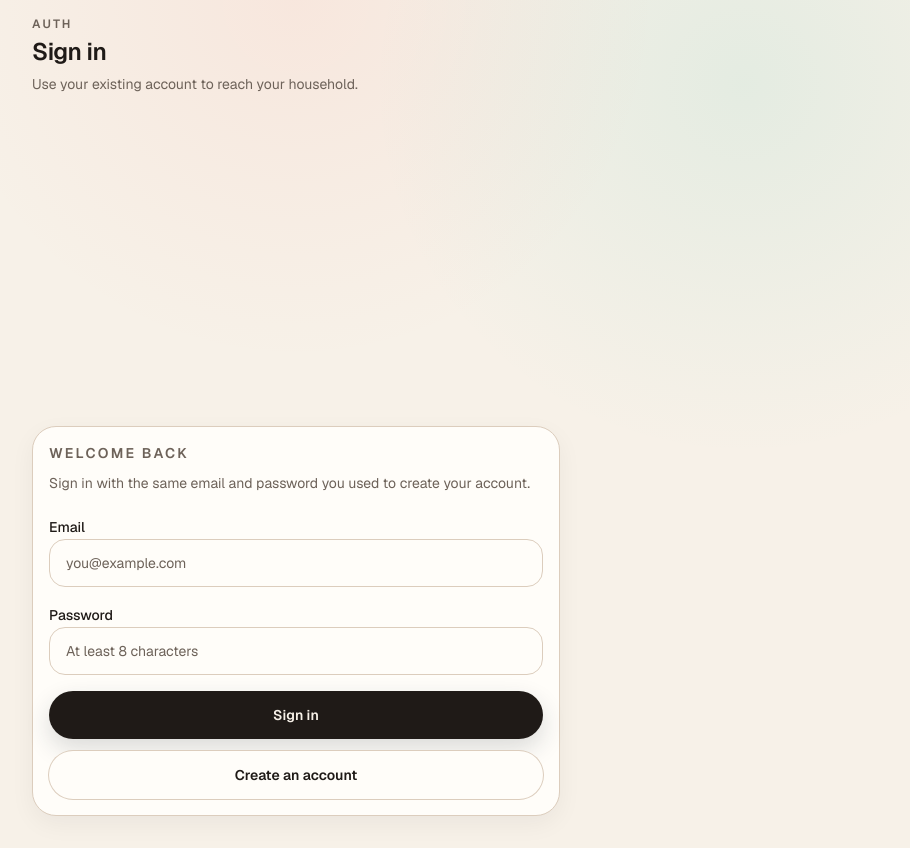
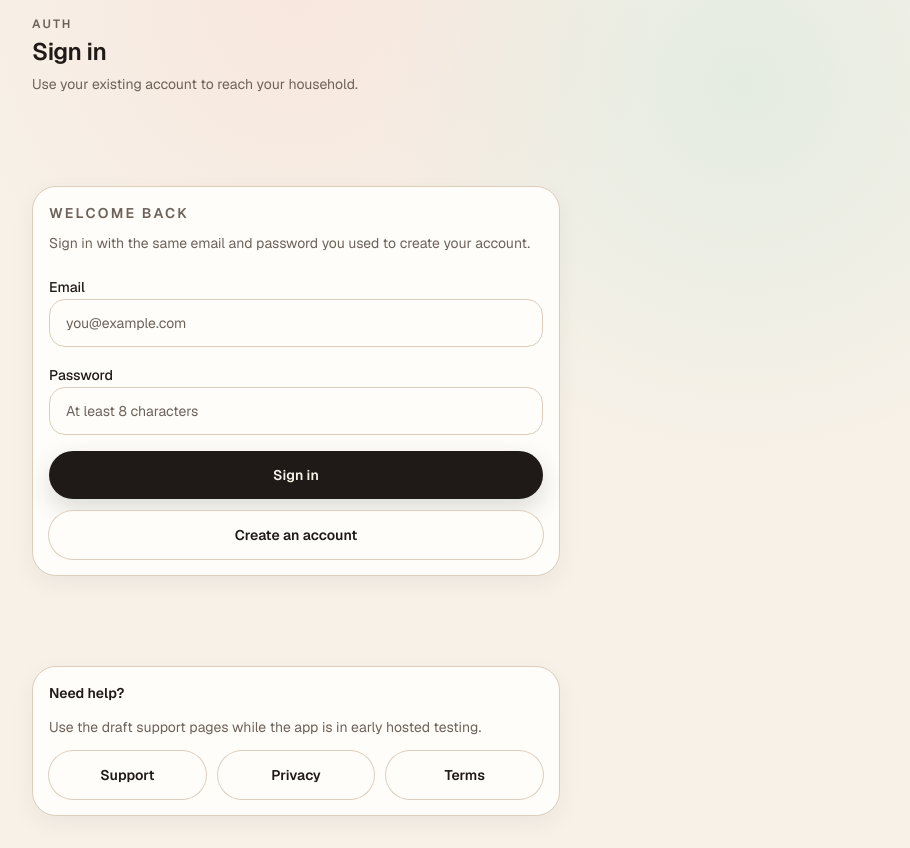
Before and after one commit to ccn262/Chore-Wars, a Next.js app: page /auth/sign-in in a window 1280 px wide. Shown: the whole page, without its empty margins (344-1254 px from the left). Built offline with nearby package versions, Linux system fonts and the light colour scheme; no server answers.

Commit message:
Implement Phase 6 production readiness foundation

```diff
--- a/src/app/account-deletion/page.tsx
+++ b/src/app/account-deletion/page.tsx
@@ -17,7 +17,8 @@ export default function AccountDeletionPage() {
           <ol className="space-y-2 text-sm leading-6 text-muted-foreground">
             <li>1. Open the support page if you need help first.</li>
             <li>2. Confirm the account you want removed.</li>
-            <li>3. Replace this draft path with the final deletion flow later.</li>
+            <li>3. Expect account, profile, and household membership data to be reviewed for deletion.</li>
+            <li>4. Replace this draft path with the final deletion flow later.</li>
           </ol>
         </Card>
 
@@ -26,6 +27,10 @@ export default function AccountDeletionPage() {
           <p className="text-sm leading-6 text-muted-foreground">
             This page exists so production testing can verify that an account
             deletion path is discoverable. It is not the final submission flow.
+          </p>
+          <p className="text-sm leading-6 text-muted-foreground">
+            Self-service deletion is planned for later. During early testing,
+            contact support to request deletion.
           </p>
           <div className="flex flex-col gap-3 sm:flex-row">
             <Button href="/support" variant="secondary" className="w-full sm:flex-1">
--- a/src/app/auth/sign-in/page.tsx
+++ b/src/app/auth/sign-in/page.tsx
@@ -1,5 +1,7 @@
 import { redirect } from "next/navigation";
 
+import { Button } from "@/components/ui/button";
+import { Card } from "@/components/ui/card";
 import { ScreenHeader } from "@/components/screen-header";
 import { AuthForm } from "@/components/auth/auth-form";
 import { signInAction } from "@/app/auth/actions";
@@ -29,6 +31,24 @@ export default async function SignInPage() {
           alternateHref="/auth/sign-up"
           alternateLabel="Create an account"
         />
+
+        <Card className="space-y-3">
+          <p className="text-sm font-semibold">Need help?</p>
+          <p className="text-sm leading-6 text-muted-foreground">
+            Use the draft support pages while the app is in early hosted testing.
+          </p>
+          <div className="grid gap-3 sm:grid-cols-3">
+            <Button href="/support" variant="secondary" className="w-full">
+              Support
+            </Button>
+            <Button href="/privacy" variant="secondary" className="w-full">
+              Privacy
+            </Button>
+            <Button href="/terms" variant="secondary" className="w-full">
+              Terms
+            </Button>
+          </div>
+        </Card>
       </div>
     </main>
   );
--- a/src/app/auth/sign-up/page.tsx
+++ b/src/app/auth/sign-up/page.tsx
@@ -1,5 +1,7 @@
 import { redirect } from "next/navigation";
 
+import { Button } from "@/components/ui/button";
+import { Card } from "@/components/ui/card";
 import { ScreenHeader } from "@/components/screen-header";
 import { AuthForm } from "@/components/auth/auth-form";
 import { signUpAction } from "@/app/auth/actions";
@@ -30,6 +32,25 @@ export default async function SignUpPage() {
           alternateLabel="I already have an account"
           showDisplayName
         />
+
+        <Card className="space-y-3">
+          <p className="text-sm font-semibold">Before launch</p>
+          <p className="text-sm leading-6 text-muted-foreground">
+            These draft support pages stay visible during early hosted testing so
+            testers know where to go for help.
+          </p>
+          <div className="grid gap-3 sm:grid-cols-3">
+            <Button href="/support" variant="secondary" className="w-full">
+              Support
+            </Button>
+            <Button href="/privacy" variant="secondary" className="w-full">
+              Privacy
+            </Button>
+            <Button href="/account-deletion" variant="secondary" className="w-full">
+              Account deletion
+            </Button>
+          </div>
+        </Card>
       </div>
     </main>
   );
--- a/src/app/privacy/page.tsx
+++ b/src/app/privacy/page.tsx
@@ -15,8 +15,10 @@ export default function PrivacyPage() {
         <Card className="space-y-3">
           <p className="text-sm font-semibold">What this draft covers</p>
           <ul className="space-y-2 text-sm leading-6 text-muted-foreground">
-            <li>Account and household data used to run the app.</li>
-            <li>Chore completion and score data needed for the core loop.</li>
+            <li>Account email and auth data used to sign in.</li>
+            <li>Household and member names or nicknames used in the app.</li>
+            <li>Chore completion and points data needed for the core loop.</li>
+            <li>Optional future photo proof, if it is added later.</li>
             <li>Support and account deletion requests.</li>
           </ul>
         </Card>
@@ -26,6 +28,10 @@ export default function PrivacyPage() {
           <p className="text-sm leading-6 text-muted-foreground">
             Draft only. Do not treat this page as final legal advice or final
             release copy.
+          </p>
+          <p className="text-sm leading-6 text-muted-foreground">
+            Chore Wars uses Supabase for auth and data storage and Vercel for
+            hosting. We do not sell personal data.
           </p>
           <div className="flex flex-col gap-3 sm:flex-row">
             <Button href="/support" variant="secondary" className="w-full sm:flex-1">
--- a/src/app/support/page.tsx
+++ b/src/app/support/page.tsx
@@ -1,6 +1,7 @@
 import { Button } from "@/components/ui/button";
 import { Card } from "@/components/ui/card";
 import { ScreenHeader } from "@/components/screen-header";
+import { supportEmail } from "@/lib/site";
 
 export default function SupportPage() {
   return (
@@ -19,6 +20,17 @@ export default function SupportPage() {
             <li>Keep private contact details out of the public UI for now.</li>
             <li>Replace this draft with a real support contact before launch.</li>
           </ul>
+        </Card>
+
+        <Card className="space-y-3">
+          <p className="text-sm font-semibold">Support contact</p>
+          <p className="text-sm leading-6 text-muted-foreground">
+            Early testers can use this placeholder contact for help with the app
+            or account deletion requests.
+          </p>
+          <p className="rounded-2xl bg-muted px-4 py-3 text-sm font-semibold text-foreground">
+            {supportEmail}
+          </p>
         </Card>
 
         <Card className="space-y-3">
--- a/src/app/terms/page.tsx
+++ b/src/app/terms/page.tsx
@@ -15,9 +15,11 @@ export default function TermsPage() {
         <Card className="space-y-3">
           <p className="text-sm font-semibold">Draft sections</p>
           <ul className="space-y-2 text-sm leading-6 text-muted-foreground">
+            <li>Early testing status and beta-style expectations.</li>
             <li>Household account responsibilities and fair use.</li>
             <li>Data sharing within a household.</li>
             <li>Support and deletion request expectations.</li>
+            <li>Future updates and changes to the service.</li>
           </ul>
         </Card>
 
@@ -26,6 +28,10 @@ export default function TermsPage() {
           <p className="text-sm leading-6 text-muted-foreground">
             Draft only. Final legal review is still required before submission
             or wider release.
+          </p>
+          <p className="text-sm leading-6 text-muted-foreground">
+            Chore Wars is intended for household use. During early testing, the
+            app may change quickly and service availability is not guaranteed.
           </p>
           <div className="flex flex-col gap-3 sm:flex-row">
             <Button href="/support" variant="secondary" className="w-full sm:flex-1">
--- a/src/lib/site.ts
+++ b/src/lib/site.ts
@@ -13,6 +13,9 @@ export const defaultLocale =
 export const defaultTimezone =
   process.env.NEXT_PUBLIC_DEFAULT_TIMEZONE?.trim() || "Europe/London";
 
+export const supportEmail =
+  process.env.NEXT_PUBLIC_SUPPORT_EMAIL?.trim() || "support@example.com";
+
 export const appSections = [
   { href: "/home", label: "Home" },
   { href: "/chores", label: "Chores" },
```
Also changed, not shown: 4 other files (tests, documents, lock files or other folders).
